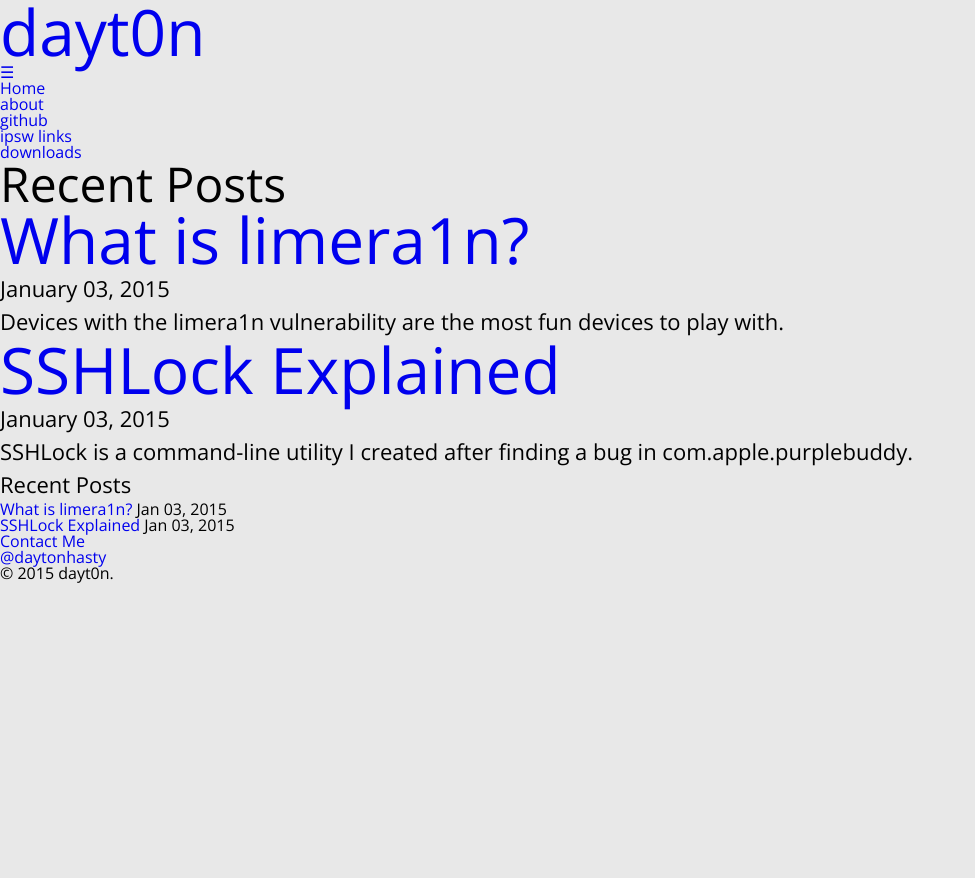
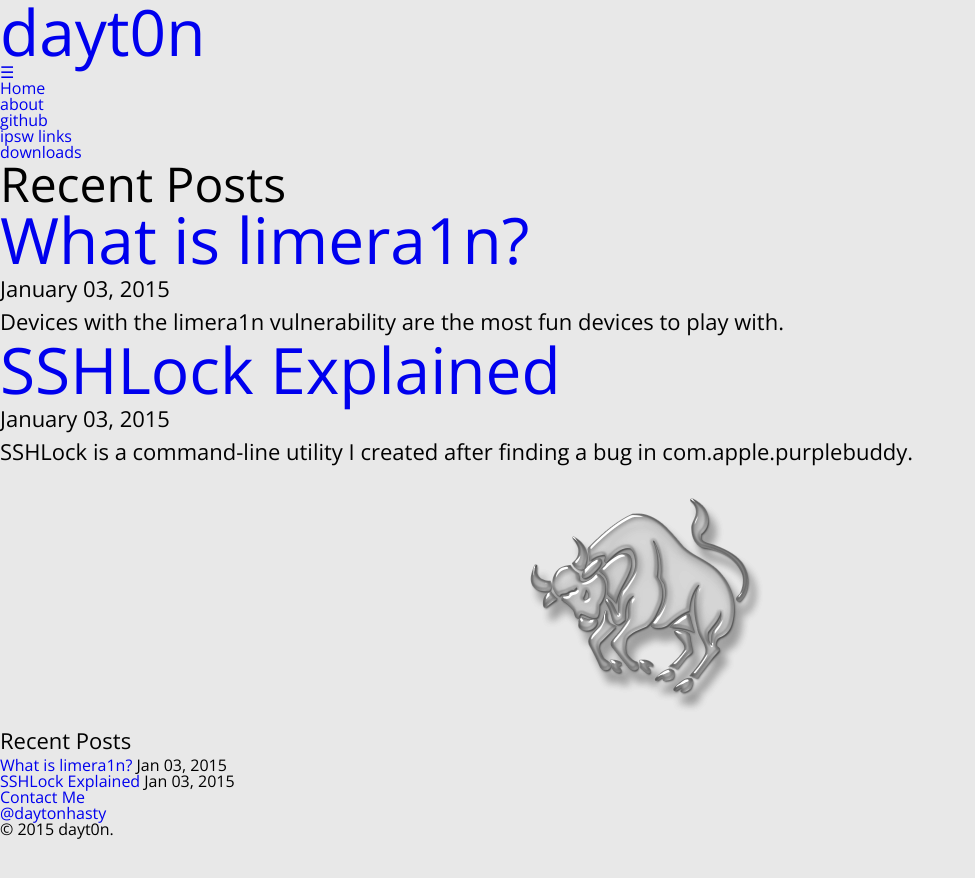
Before and after one commit to dayt0n/dayt0n.github.io, a Jekyll site: the page built from index.md, in a window 1280 px wide. Shown: the top 878 px of the page, without its empty margins (0-975 px from the left). Built offline with Jekyll 4.4.1, drawn with Linux system fonts in a browser that asks for light colours.

Commit message:
Trying Taurus...

```diff
--- a/_includes/footer.html
+++ b/_includes/footer.html
@@ -1,5 +1,6 @@
 <div class="push"></div>
   <footer>
+      <center><img class="transbull" src="/images/transbull.png"></center>
     <aside class="wrap">
       <ol class="prev-posts">
         <p class="list-title">Recent Posts</p>
```
